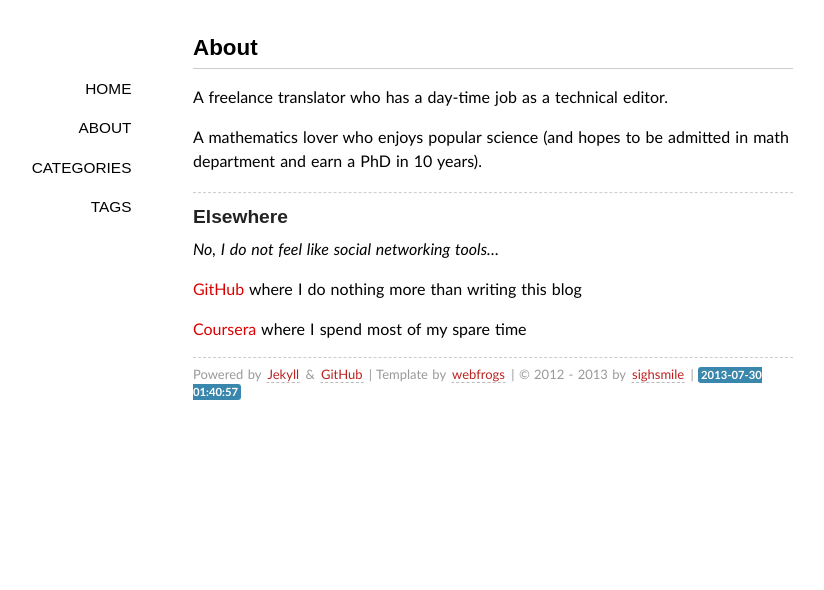
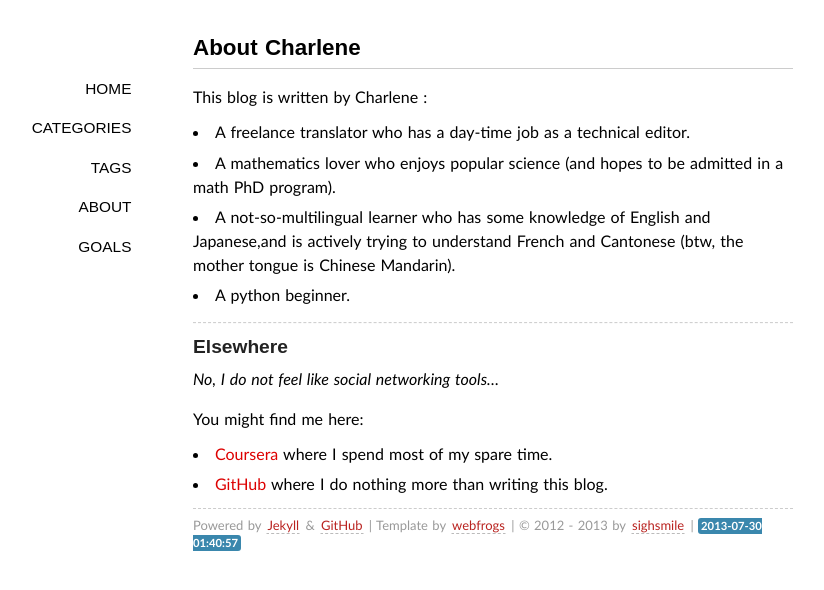
Before and after one commit to sighsmile/sighsmile.github.io, a Jekyll site: the page built from about/index.md, in a window 1280 px wide. Shown: the top 590 px of the page, without its empty margins (147-971 px from the left). Built offline with Jekyll 4.4.1, drawn with Linux system fonts in a browser that asks for light colours; some web fonts are replaced; Markdown is read by kramdown in place of the engine named in the settings.

Commit message:
Added Goals

```diff
--- a/_layouts/default.html
+++ b/_layouts/default.html
@@ -44,9 +44,10 @@
         </header>
         <nav>
         <span><a title="home page" class="" href="/">Home</a></span>
-        <span><a title="about" class="" href="/about/">About</a></span>
         <span><a title="categories" class="" href="/categories/">Categories</a></span>
         <span><a title="tags" class="" href="/tags/">Tags</a></span>
+		<span><a title="about" class="" href="/about/">About</a></span>
+        <span><a title="goals" class="" href="/goals/">Goals</a></span>
         </nav>
         <article class="content">
         {{ content }}
--- a/about/index.md
+++ b/about/index.md
@@ -1,13 +1,15 @@
 ---
-title: About
+title: About Charlene
 layout: page
 comments: no
 ---
 
-A freelance translator who has a day-time job as a technical editor.
+This blog is written by Charlene :
 
-A mathematics lover who enjoys popular science (and hopes to be admitted in math department and earn a PhD in 10 years).
-
+- A freelance translator who has a day-time job as a technical editor.
+- A mathematics lover who enjoys popular science (and hopes to be admitted in a math PhD program).
+- A not-so-multilingual learner who has some knowledge of English and Japanese,and is actively trying to understand French and Cantonese (btw, the mother tongue is Chinese Mandarin).
+- A python beginner.
 
 
 ----
@@ -15,6 +17,7 @@ A mathematics lover who enjoys popular science (and hopes to be admitted in math
 ###Elsewhere
 *No, I do not feel like social networking tools...*
 
-[GitHub](http://github.com/sighsmile) where I do nothing more than writing this blog
+You might find me here:
 
-[Coursera](http://www.coursera.org) where I spend most of my spare time
+- [Coursera](http://www.coursera.org) where I spend most of my spare time.
+- [GitHub](http://github.com/sighsmile) where I do nothing more than writing this blog.
```
Also changed, not shown: goals/index.md (added, +18 -0 lines).
